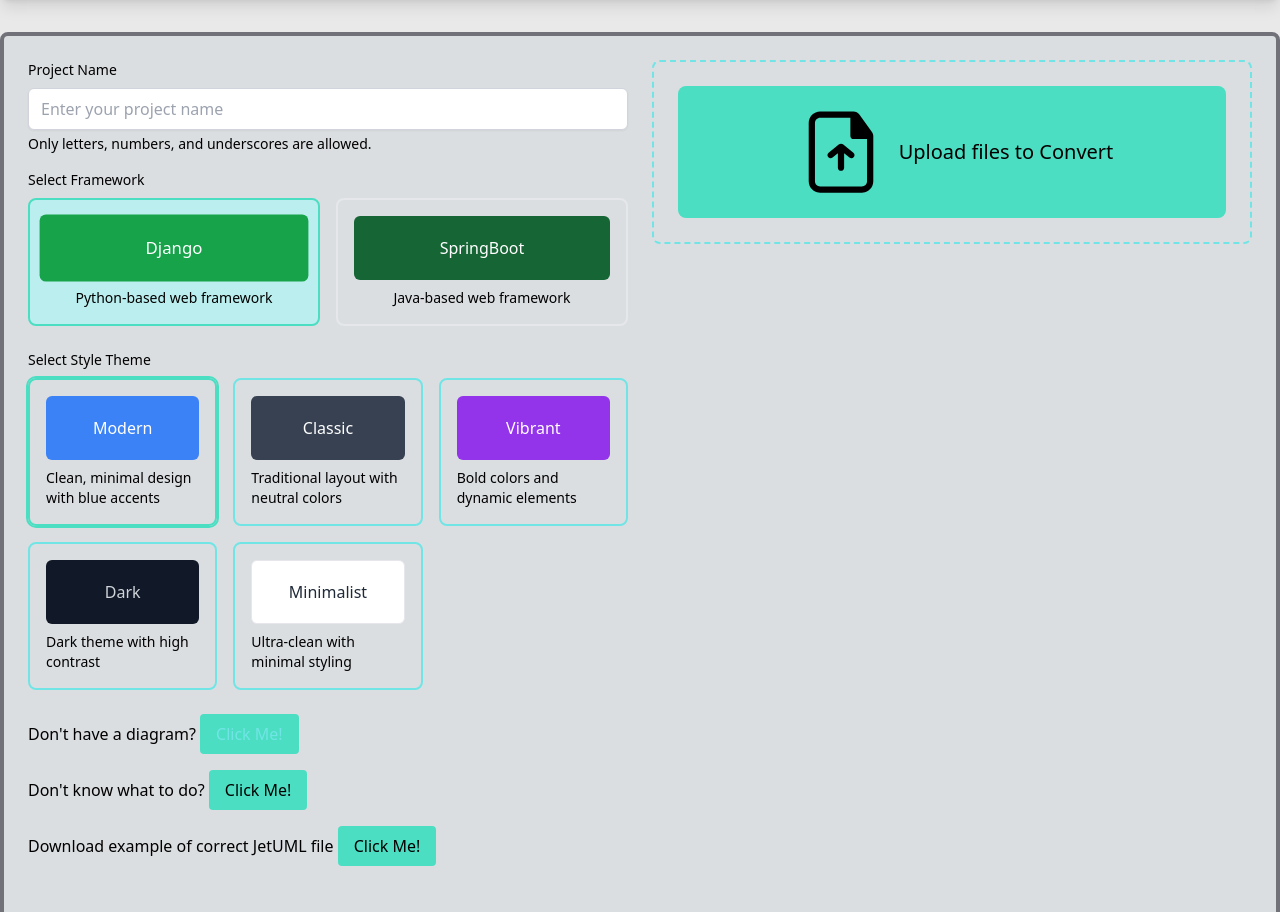
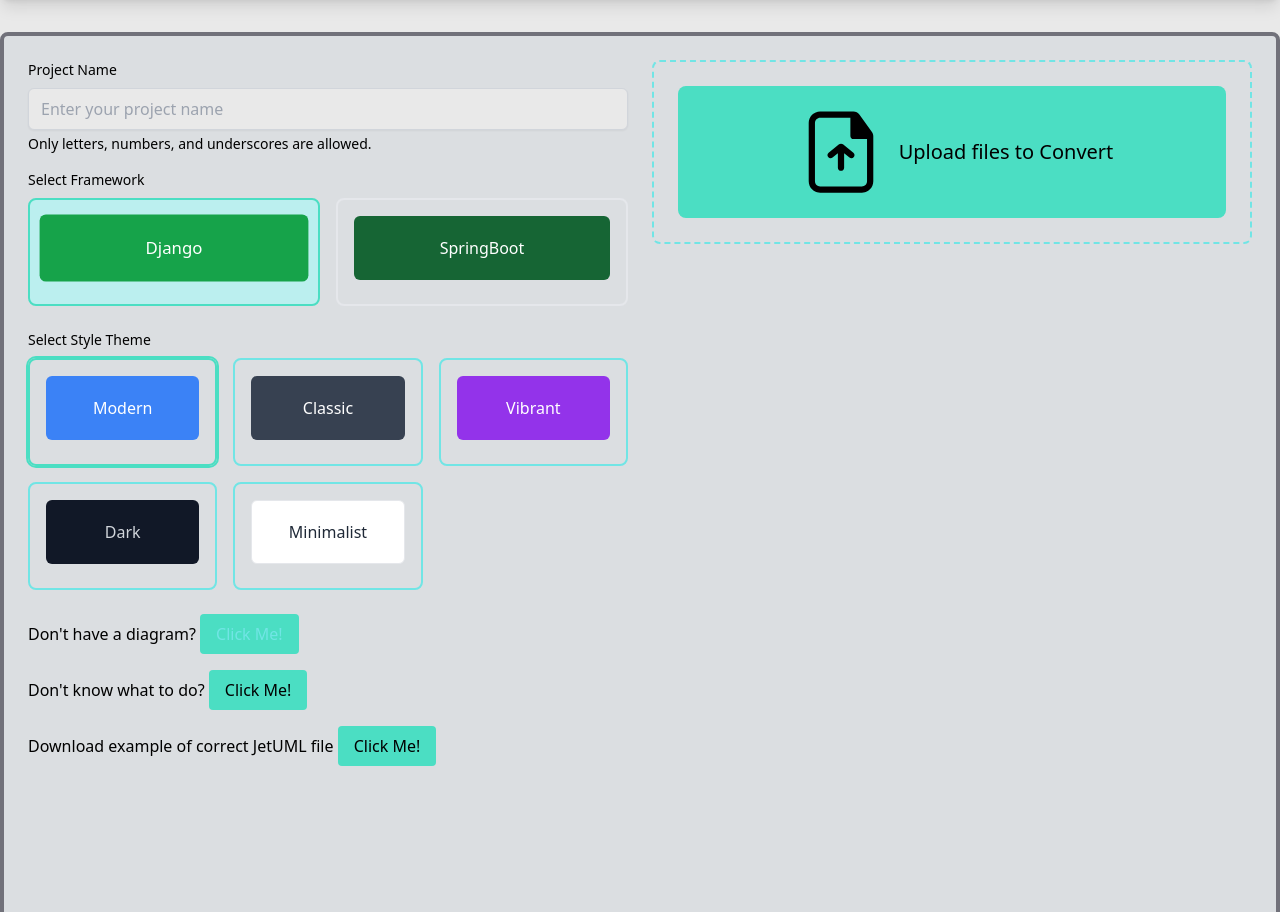
Before and after one commit to placeholder-motxt/fe, a Django app: page /convert_page/ in a window 1280 px wide. Shown: the part 63-975 px from the top of the page. Run offline with Django 5.2, Linux system fonts and the light colour scheme; some libraries are stand-ins or nearby versions.

Commit message:
[REFACTOR] change text in selections into using tooltip

```diff
--- a/static/css/convert_page.css
+++ b/static/css/convert_page.css
@@ -311,3 +311,33 @@ input:checked + .slider.round:after {
 input:not(:checked) + .slider.round:after {
   opacity: 0; /* Hide content when unchecked */
 }
+
+.tooltip {
+  position: relative;
+  display: inline-block;
+}
+
+.tooltip .tooltiptext {
+  visibility: hidden;
+  width: 125px;
+  background-color: var(--secondary);
+  color: var(--text);
+  font-weight: bold;
+  text-align: center;
+  border-radius: 6px;
+  padding: 5px 10px;
+  position: absolute;
+  z-index: 1;
+  bottom: 100%;
+  left: 50%;
+  margin-left: -60px;
+
+  /* Fade in tooltip - takes 1 second to go from 0% to 100% opac: */
+  opacity: 0.5;
+  transition: opacity 1s;
+}
+
+.tooltip:hover .tooltiptext {
+  visibility: visible;
+  opacity: 1;
+}
--- a/templates/convert_page.html
+++ b/templates/convert_page.html
@@ -75,6 +75,7 @@
   </header>
 
   <!-- Main content container -->
+  <!-- Main content container -->
   <div id="mainContainer" class="flex flex-col flex-grow transition">
     <main class="flex-grow flex items-center justify-center py-8">
       <form id="uploadForm" style="display: none;">
@@ -95,6 +96,7 @@
                 class="w-full px-3 py-2 border border-gray-300 rounded-md shadow-sm focus:outline-none focus:ring-[var(--button)] focus:border-[var(--button)]"
                 placeholder="Enter your project name"
                 required
+                style="background-color: var(--background); color: var(--text);"
               >
               <p class="mt-1 text-sm" style="color: var(--text);">Only letters, numbers, and underscores are allowed.</p>
             </div>
@@ -103,24 +105,24 @@
               <label for="framework-django" class="block text-sm font-medium mb-2" style="color: var(--text);">Select Framework</label>
               <div class="grid grid-cols-1 md:grid-cols-2 gap-4">
                 <!-- Django Framework -->
-                <div class="framework-option">
+                <div class="framework-option tooltip">
                   <input type="radio" id="framework-django" name="framework" value="django" class="hidden" checked>
                   <label for="framework-django" class="framework-preview flex flex-col items-center p-4 border-2 rounded-lg cursor-pointer hover:border-[var(--button)]">
                   <div class="framework-preview-box bg-green-600 w-full h-16 rounded-md mb-2 flex items-center justify-center">
                     <span class="text-white font-medium">Django</span>
                   </div>
-                  <span class="text-sm" style="color: var(--text);">Python-based web framework</span>
+                  <span class="text-sm tooltiptext" style="color: var(--text);">Python-based web framework</span>
                   </label>
                 </div>
 
                 <!-- SpringBoot Framework -->
-                <div class="framework-option">
+                <div class="framework-option  tooltip">
                   <input type="radio" id="framework-springboot" name="framework" value="spring" class="hidden">
                   <label for="framework-springboot" class="framework-preview flex flex-col items-center p-4 border-2 rounded-lg cursor-pointer hover:border-[var(--button)]">
                     <div class="framework-preview-box bg-green-800 w-full h-16 rounded-md mb-2 flex items-center justify-center">
                       <span class="text-white font-medium">SpringBoot</span>
                     </div>
-                    <span class="text-sm" style="color: var(--text);">Java-based web framework</span>
+                    <span class="text-sm tooltiptext" style="color: var(--text);">Java-based web framework</span>
                   </label>
                 </div>
               </div>
@@ -137,6 +139,7 @@
                 placeholder="com.example"
                 pattern=".*\..*"
                 title="Group ID must contain at least one dot (e.g., com.example)"
+                style="background-color: var(--background); color: var(--text);"
               >
               <p class="mt-1 text-sm" style="color: var(--text);">Must contain at least one dot (e.g., com.example)</p>
             </div>
@@ -146,62 +149,61 @@
             <label id="style-options-title" for="style-modern" class="block text-sm font-medium mb-2" style="color: var(--text);">Select Style Theme</label>
             <div class="grid grid-cols-1 md:grid-cols-3 gap-4">
               <!-- Modern Style -->
-              <div class="style-option">
+              <div class="style-option tooltip">
                 <input type="radio" id="style-modern" name="style-theme" value="modern" class="hidden" checked>
                 <label for="style-modern" class="style-preview flex flex-col items-center p-4 border-2 rounded-lg cursor-pointer hover:border-[var(--button)]">
                   <div class="style-preview-box bg-blue-500 w-full h-16 rounded-md mb-2 flex items-center justify-center">
                     <span class="text-white font-medium">Modern</span>
                   </div>
-                  <span class="text-sm" style="color: var(--text);">Clean, minimal design with blue accents</span>
+                  <span class="text-sm tooltiptext" style="color: var(--text);">Clean, minimal design with blue accents</span>
                 </label>
               </div>
 
               <!-- Classic Style -->
-              <div class="style-option">
+              <div class="style-option tooltip">
                 <input type="radio" id="style-classic" name="style-theme" value="classic" class="hidden">
                 <label for="style-classic" class="style-preview flex flex-col items-center p-4 border-2 rounded-lg cursor-pointer hover:border-[var(--button)]">
-                  <div class="style-preview-box bg-gray-700 w-full h-16 rounded-md mb-2 flex items-center justify-center">
+                    <div class="style-preview-box bg-gray-700 w-full h-16 rounded-md mb-2 flex items-center justify-center dark:border dark:border-[var(--text)]">
                     <span class="text-white font-medium">Classic</span>
-                  </div>
-                  <span class="text-sm" style="color: var(--text);">Traditional layout with neutral colors</span>
+                    </div>
+                  <span class="text-sm tooltiptext" style="color: var(--text);">Traditional layout with neutral colors</span>
                 </label>
               </div>
 
               <!-- Vibrant Style -->
-              <div class="style-option">
+              <div class="style-option tooltip">
                 <input type="radio" id="style-vibrant" name="style-theme" value="vibrant" class="hidden">
                 <label for="style-vibrant" class="style-preview flex flex-col items-center p-4 border-2 rounded-lg cursor-pointer hover:border-[var(--button)]">
                   <div class="style-preview-box bg-purple-600 w-full h-16 rounded-md mb-2 flex items-center justify-center">
                     <span class="text-white font-medium">Vibrant</span>
                   </div>
-                  <span class="text-sm" style="color: var(--text);">Bold colors and dynamic elements</span>
+                  <span class="text-sm tooltiptext" style="color: var(--text);">Bold colors and dynamic elements</span>
                 </label>
               </div>
 
               <!-- Dark Style -->
-              <div class="style-option">
+              <div class="style-option tooltip">
                 <input type="radio" id="style-dark" name="style-theme" value="dark" class="hidden">
                 <label for="style-dark" class="style-preview flex flex-col items-center p-4 border-2 rounded-lg cursor-pointer hover:border-[var(--button)]">
                   <div class="style-preview-box bg-gray-900 w-full h-16 rounded-md mb-2 flex items-center justify-center">
                     <span class="text-gray-300 font-medium">Dark</span>
                   </div>
-                  <span class="text-sm" style="color: var(--text);">Dark theme with high contrast</span>
+                  <span class="text-sm tooltiptext" style="color: var(--text);">Dark theme with high contrast</span>
                 </label>
               </div>
 
               <!-- Minimalist Style -->
-              <div class="style-option">
+              <div class="style-option tooltip">
                 <input type="radio" id="style-minimalist" name="style-theme" value="minimalist" class="hidden">
                 <label for="style-minimalist" class="style-preview flex flex-col items-center p-4 border-2 rounded-lg cursor-pointer hover:border-[var(--button)]">
                   <div class="style-preview-box bg-white w-full h-16 rounded-md mb-2 flex items-center justify-center border">
                     <span class="text-gray-800 font-medium">Minimalist</span>
                   </div>
-                  <span class="text-sm" style="color: var(--text);">Ultra-clean with minimal styling</span>
+                  <span class="text-sm tooltiptext" style="color: var(--text);">Ultra-clean with minimal styling</span>
                 </label>
               </div>
             </div>
             </div>
-
 
 
             <!-- Help Links -->
```
